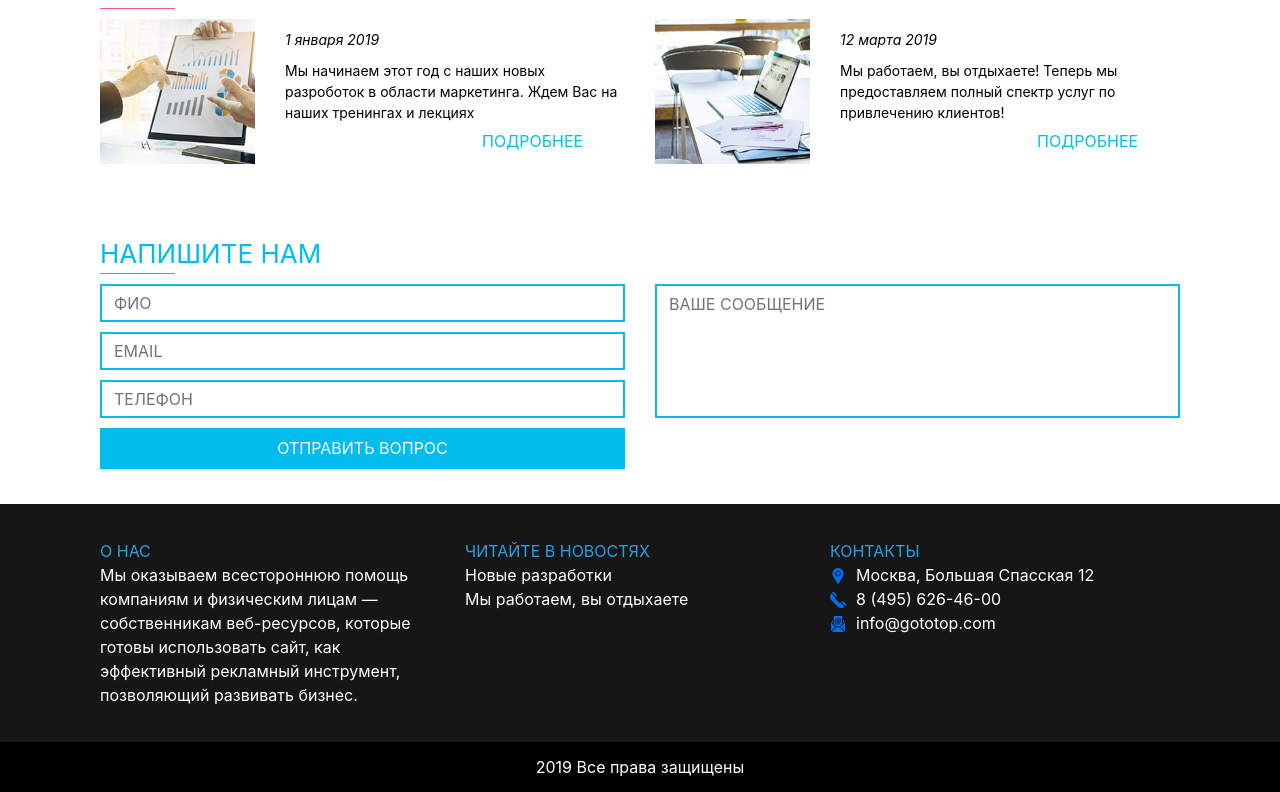
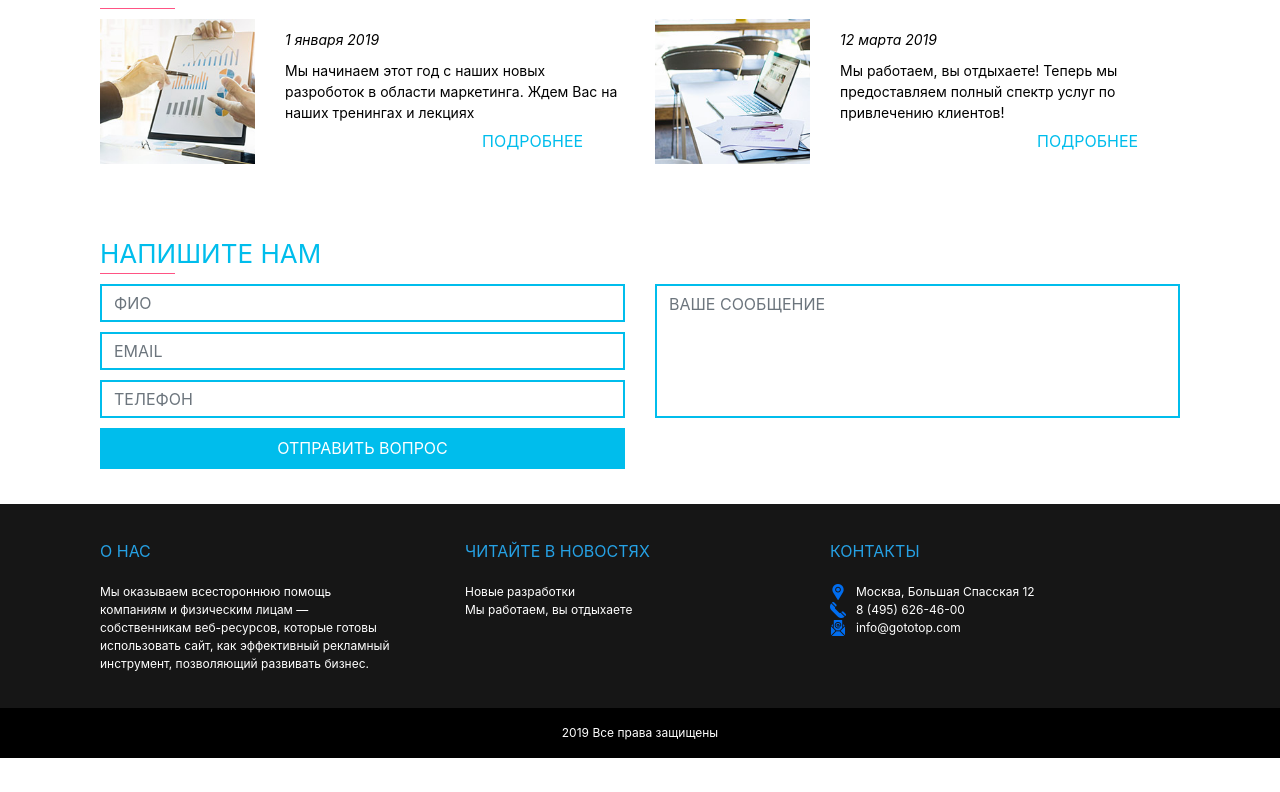
Before and after one commit to IlyaKukarkin/react-website, a React (Create React App) app: page / in a window 1280 px wide. Shown: the part 1788-2580 px from the top of the page. After the commit the page ends 2546 px from the top, so only its background shows below. Built offline with nearby package versions, Linux system fonts and the light colour scheme.

Commit message:
fix style for footer

```diff
--- a/src/Components/Footer/FooterBlock/style.scss
+++ b/src/Components/Footer/FooterBlock/style.scss
@@ -7,6 +7,9 @@
     }
 
     .content {
+        font-size: 12px;
+        margin-top: 20px;
+        padding-right: 40px;
         color: white;
     }
 }
--- a/src/Components/Footer/style.scss
+++ b/src/Components/Footer/style.scss
@@ -12,6 +12,7 @@
     }
 
     .extra {
+        font-size: 12px;
         height: 50px;
         color: white;
         background:black;
```
